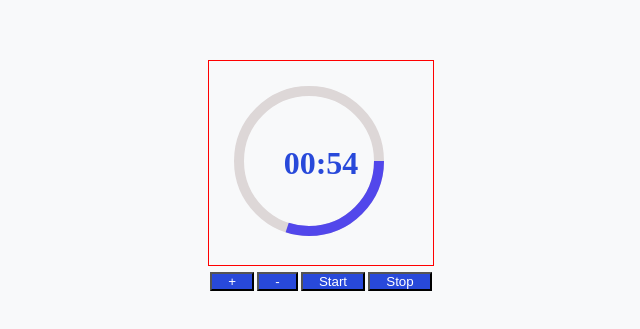
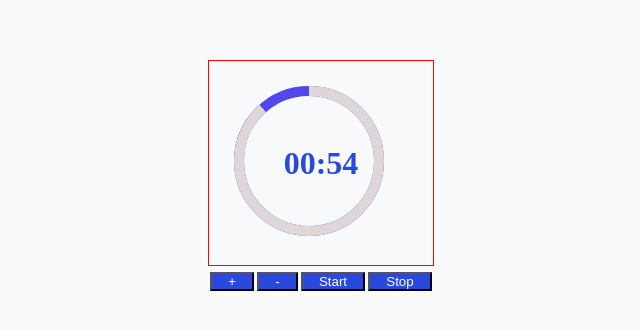
Before and after one commit to AbielKiflu/pomodoro-app, a React app: page / in a window 1280 px wide. Shown: the part 221-550 px from the top of the page, without its empty margins (319-959 px from the left). Built offline with nearby package versions, Linux system fonts and the light colour scheme.

Commit message:
Counterdown is done with prograss bar

```diff
--- a/src/js/Index.js
+++ b/src/js/Index.js
@@ -1,4 +1,4 @@
-import React from 'react';
+import React,{useState,useEffect} from 'react';
 import ReactDOM from 'react-dom/client';
 import "../scss/style.scss";
 import Timmer from "./Timmer"
@@ -7,11 +7,55 @@ import Setting from "./Setting"
 
 
 
+
 export default function Index(){
+
+    // update the timmer object with a setting
+    const [timmer,setTimmer] =useState(
+        {
+            "work":1,
+            "break":1,
+            "start":false
+        }
+    );
+    const [minutes,setMinutes] =useState(timmer.work);
+    const [seconds,setSeconds] =useState(0);
+    let [time,setTime] =useState((timmer.work * 60));
+    let [breaktime,setBreakTime] =useState((timmer.break*60));
+
+    function countdown(time,breaktime) {
+       if(time >=0){
+        let min=Math.floor(time/60);
+        let sec=time%60;
+        setMinutes(min);
+        setSeconds(sec);
+        time--;
+        setTime(time);
+       }else{
+           if(breaktime>=0){
+            let min=Math.floor(breaktime/60);
+            let sec=breaktime%60;
+            setMinutes(min);
+            setSeconds(sec);
+            breaktime--;
+           setBreakTime(breaktime);
+           }
+       }
+    }
+
+
+    useEffect(() =>{
+        const interval=setInterval(() =>{
+            clearInterval(interval);
+            countdown(time,breaktime);
+        },1000);
+    },[time,breaktime]);
+
+
 
     return(
         <>
-        <Timmer/>
+        <Timmer minutes={minutes} seconds={seconds} counter={time} start={timmer.work}/>
         <Setting/>
         </>
     );
--- a/src/js/Setting.js
+++ b/src/js/Setting.js
@@ -1,5 +1,3 @@
-import { useState, useEffect } from "react";
-import ReactDOM from "react-dom";
 import React from 'react';
 
  export default function Setting() {
--- a/src/js/Timmer.js
+++ b/src/js/Timmer.js
@@ -1,62 +1,29 @@
-import React,{useState,useEffect} from 'react';
-import ReactDOM from 'react-dom/client';
+import React from "react";
 
 
-
-export default function Timmer(){
-    // update the timmer object with a setting
-    const [timmer,setTimmer] =useState(
-        {
-            "work":1,
-            "break":1,
-            "start":false
-        }
-    );
-    const [minutes,setMinutes] =useState(timmer.work);
-    const [seconds,setSeconds] =useState(0);
-    let [time,setTime] =useState((timmer.work * 60));
-    let [breaktime,setBreakTime] =useState((timmer.break*60));
-
-    function countdown(time,breaktime) {
-       if(time >=0){
-        let min=Math.floor(time/60);
-        let sec=time%60;
-        setMinutes(min);
-        setSeconds(sec);
-        time--;
-        setTime(time);
-       }else{
-           if(breaktime>=0){
-            let min=Math.floor(breaktime/60);
-            let sec=breaktime%60;
-            setMinutes(min);
-            setSeconds(sec);
-            breaktime--;
-           setBreakTime(breaktime);
-           }
-       }
-    }
-
-
-    useEffect(() =>{
-        const interval=setInterval(() =>{
-            clearInterval(interval);
-            countdown(time,breaktime);
-        },1000);
-    },[time,breaktime]);
+export default function Timmer({minutes,seconds,counter,start}){
 
     let timeMinutes=minutes<10?"0"+minutes:minutes;
     let timeSeconds=seconds<10?"0"+seconds:seconds;
 
+    function progressBar(counter,start){
+        let progress=0;
+        start=start*60;
+        if(counter>0)
+            progress=440 - ( 440 * counter )/start;
+            return {strokeDashoffset:progress};
+    }
+
+    //console.log(progressBar(counter));
 
 
     return(
         <>
         <div className="circle">
             <span className="timmer"> {timeMinutes}:{timeSeconds}</span>
-            <svg>
-                <circle cx="100" cy="100" r="70" />
-                <circle cx="100" cy="100" r="70" />
+            <svg className="svg">
+                <circle className="svg__inner" cx="100" cy="100" r="70" />
+                <circle  className="svg__outer" style={progressBar(counter,start)} cx="100" cy="100" r="70" />
             </svg>
         </div>
         </>
--- a/src/scss/style.scss
+++ b/src/scss/style.scss
@@ -21,31 +21,33 @@ body{
     svg{
         width: 200px;
         height: 200px;
-        //transform: rotate(-90deg);
+        transform: rotate(-90deg);
         overflow: initial;
         margin: 0;
     }
 
-    circle{
+    .svg{
         stroke-width:10px;
         fill:none;
         stroke-dashoffset:440;
         stroke-dasharray:440;
+// back here
 
-    &:nth-child(1){
-         stroke: #ddd7d7;
-         stroke-dashoffset:0;
+}
+}
 
-        }
+.svg__inner{
+    stroke: #5247eb;
+    stroke-dashoffset:0;
 
-    &:nth-child(2){
-        stroke: #5247eb;
-        position: relative;
-        stroke-dashoffset:0;
-        z-index: 1;
-        stroke-dashoffset:calc(440 - ( 440 * 30 )/100);
-    }
-}
+   }
+
+.svg__outer{
+    stroke: #ddd7d7;
+    position: relative;
+    stroke-dashoffset:0;
+    z-index: 1;
+    //stroke-dashoffset:calc(440 - ( 440 * 120 )/120);
 }
 
 .timmer{
```
Also changed, not shown: 4 other files.
